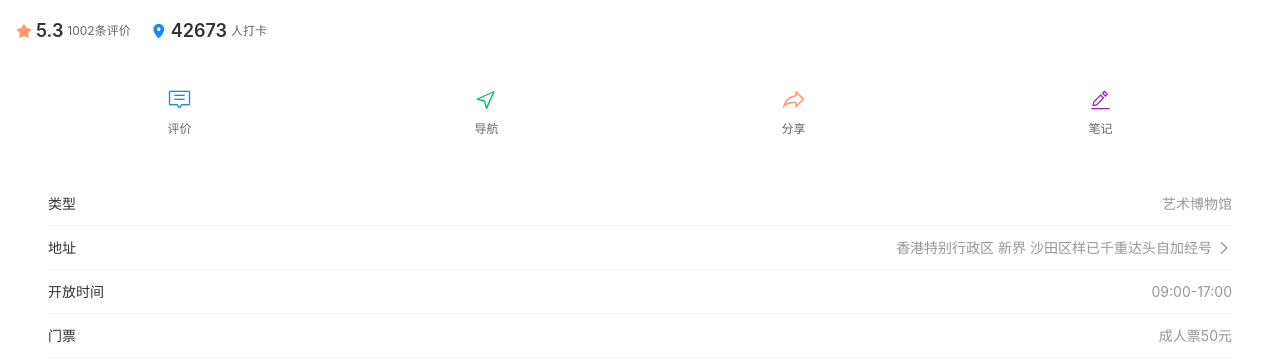
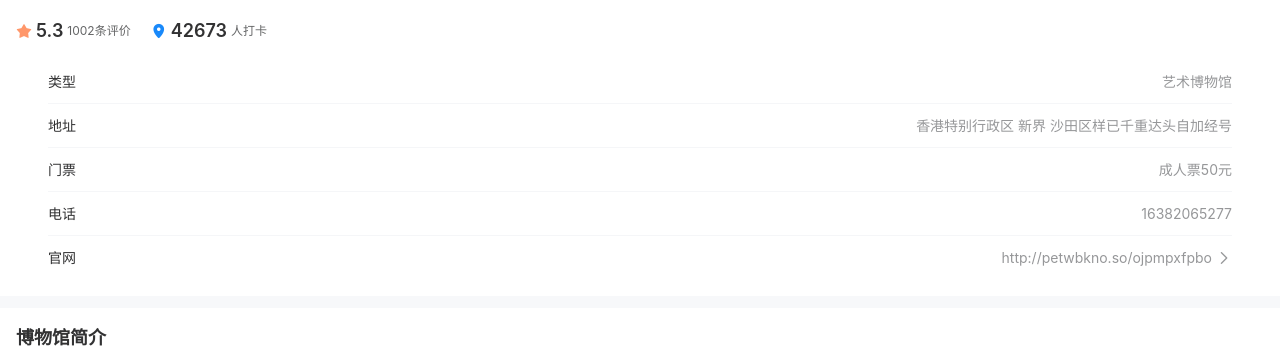
Before and after one commit to wangshuai2/guangbo-h5, a Vue app: page /museum/1 in a window 1280 px wide. Shown: the part 336-700 px from the top of the page. Built offline with nearby package versions, Linux system fonts and the light colour scheme.

Commit message:
feat: 完成博物馆详情页补全和路由注册，准备开始搜索优化

```diff
--- a/src/router/index.ts
+++ b/src/router/index.ts
@@ -88,65 +88,6 @@ const routes: RouteRecordRaw[] = [
       showTabBar: false,
     },
   },
-  {
-    path: '/search/enhanced',
-    name: 'SearchEnhanced',
-    component: () => import('@/views/home/search-enhanced.vue'),
-    meta: {
-      title: '高级搜索',
-      showTabBar: false,
-    },
-  },
-  {
-    path: '/user/level',
-    name: 'UserLevel',
-    component: () => import('@/views/user/level.vue'),
-    meta: {
-      title: '等级系统',
-      showTabBar: false,
-      requireAuth: true,
-    },
-  },
-  {
-    path: '/user/signin',
-    name: 'UserSignin',
-    component: () => import('@/views/user/signin.vue'),
-    meta: {
-      title: '每日签到',
-      showTabBar: false,
-      requireAuth: true,
-    },
-  },
-  {
-    path: '/team',
-    name: 'Team',
-    component: () => import('@/views/team/index.vue'),
-    meta: {
-      title: '组队打卡',
-      showTabBar: false,
-      requireAuth: true,
-    },
-  },
-  {
-    path: '/ticket/booking/:id',
-    name: 'TicketBooking',
-    component: () => import('@/views/ticket/booking.vue'),
-    meta: {
-      title: '门票预约',
-      showTabBar: false,
-      requireAuth: true,
-    },
-  },
-  {
-    path: '/collection',
-    name: 'Collection',
-    component: () => import('@/views/collection/index.vue'),
-    meta: {
-      title: '我的收藏',
-      showTabBar: false,
-      requireAuth: true,
-    },
-  },
 ]
 
 const router = createRouter({
--- a/src/views/museum/detail.vue
+++ b/src/views/museum/detail.vue
@@ -110,36 +110,6 @@ const typeMap: Record<string, string> = {
   general: '综合博物馆',
 }
 
-// 跳转到评价
-function goToReviews() {
-  if (!museum.value) return
-  router.push(`/museum/${museum.value.id}/reviews`)
-}
-
-// 跳转到导航
-function goToNavigation() {
-  if (!museum.value) return
-  router.push(`/museum/${museum.value.id}/navigation`)
-}
-
-// 分享博物馆
-function shareMuseum() {
-  if (!museum.value) return
-  showToast({
-    message: '分享功能开发中',
-    icon: 'share-o'
-  })
-}
-
-// 跳转到笔记
-function goToNotes() {
-  if (!museum.value) return
-  showToast({
-    message: '笔记功能开发中',
-    icon: 'edit'
-  })
-}
-
 onMounted(() => {
   showLoadingToast({
     message: '加载中...',
@@ -193,30 +163,9 @@ onMounted(() => {
           </div>
         </div>
 
-        <!-- 功能入口 -->
-        <div class="action-grid">
-          <div class="action-item" @click="goToReviews">
-            <van-icon name="comment-o" size="24" color="#1989fa" />
-            <span>评价</span>
-          </div>
-          <div class="action-item" @click="goToNavigation">
-            <van-icon name="guide-o" size="24" color="#07c160" />
-            <span>导航</span>
-          </div>
-          <div class="action-item" @click="shareMuseum">
-            <van-icon name="share-o" size="24" color="#ff976a" />
-            <span>分享</span>
-          </div>
-          <div class="action-item" @click="goToNotes">
-            <van-icon name="edit" size="24" color="#9c27b0" />
-            <span>笔记</span>
-          </div>
-        </div>
-
         <van-cell-group inset>
           <van-cell title="类型" :value="typeMap[museum.type]" />
-          <van-cell title="地址" :value="museum.address" is-link @click="goToNavigation" />
-          <van-cell title="开放时间" :value="typeof museum.openTime === 'string' ? museum.openTime : '09:00-17:00'" />
+          <van-cell title="地址" :value="museum.address" />
           <van-cell title="门票" :value="museum.ticketInfo || '暂无信息'" />
           <van-cell title="电话" :value="museum.phone || '暂无'" />
           <van-cell v-if="museum.website" title="官网" :value="museum.website" is-link />
@@ -297,35 +246,6 @@ onMounted(() => {
   }
 }
 
-.action-grid {
-  display: grid;
-  grid-template-columns: repeat(4, 1fr);
-  gap: 12px;
-  margin-bottom: 16px;
-  padding: 16px;
-  background: #fff;
-  border-radius: 12px;
-
-  .action-item {
-    display: flex;
-    flex-direction: column;
-    align-items: center;
-    gap: 8px;
-    padding: 12px;
-    cursor: pointer;
-    transition: transform 0.2s;
-
-    &:active {
-      transform: scale(0.95);
-    }
-
-    span {
-      font-size: 12px;
-      color: #646566;
-    }
-  }
-}
-
 .section {
   background-color: #fff;
   padding: 16px;
```
Also changed, not shown: src/components.d.ts (+0 -18 lines), src/types/index.ts (+0 -15 lines).
